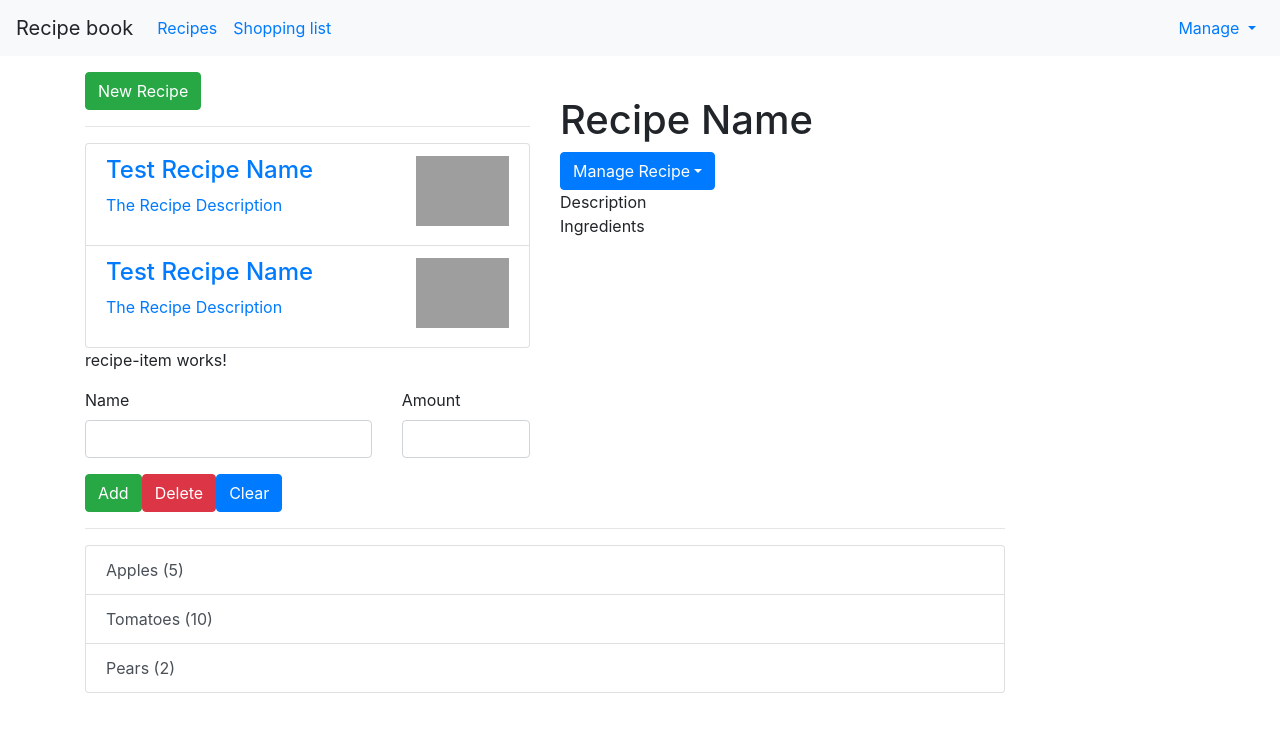
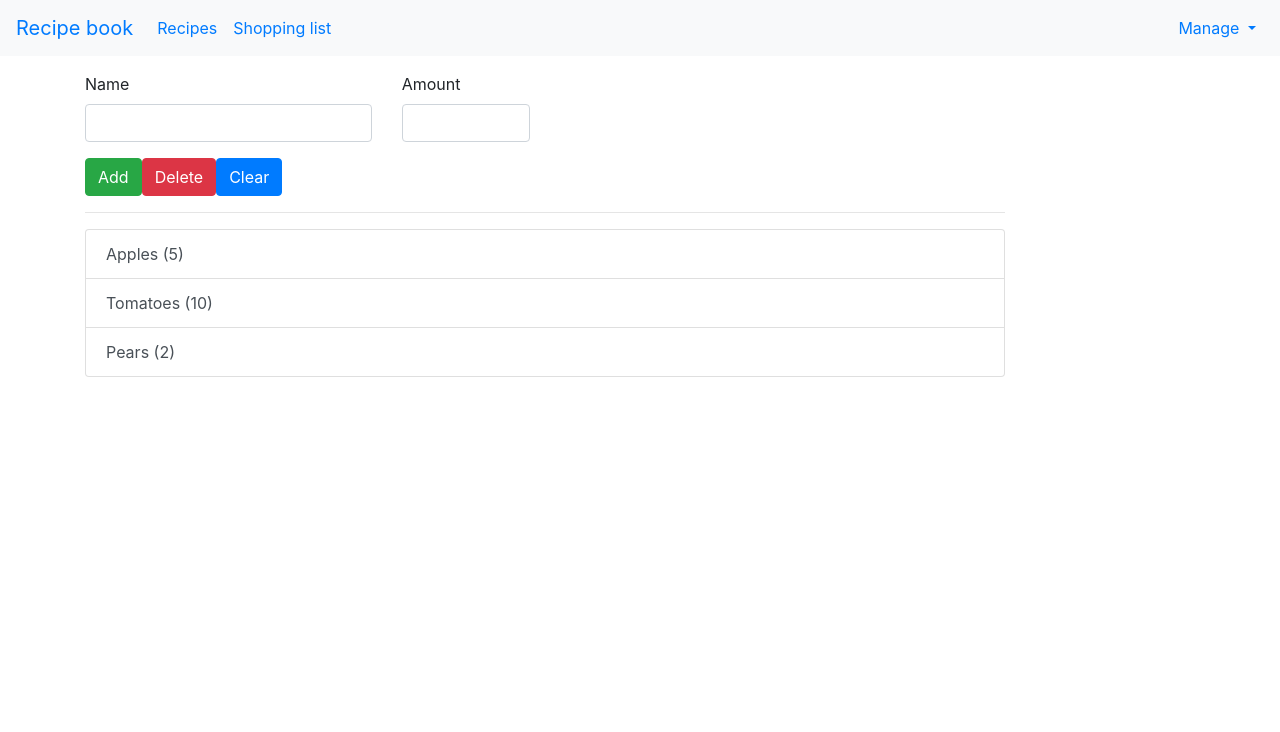
Before and after one commit to vortaxg/course-app, an Angular app: page /shopping-list in a window 1280 px wide. Shown: the top 732 px of the page. Built offline with nearby package versions, Linux system fonts and the light colour scheme; grey boxes are pictures that could not be loaded.

Commit message:
add dashboard.component and basic routing

```diff
--- a/package.json
+++ b/package.json
@@ -31,12 +31,12 @@
     "@angular/compiler-cli": "^4.3.6",
     "@angular/language-service": "^4.3.6",
     "@types/jasmine": "~2.5.54",
-    "@types/jasminewd2": "~2.0.2",
-    "@types/node": "~8.0.25",
+    "@types/jasminewd2": "~2.0.3",
+    "@types/node": "~8.0.26",
     "codelyzer": "~3.1.2",
     "jasmine-core": "~2.8.0",
     "jasmine-spec-reporter": "~4.2.1",
-    "karma": "~1.7.0",
+    "karma": "~1.7.1",
     "karma-chrome-launcher": "~2.2.0",
     "karma-cli": "~1.0.1",
     "karma-coverage-istanbul-reporter": "^1.3.0",
--- a/src/app/app.component.html
+++ b/src/app/app.component.html
@@ -2,8 +2,8 @@
 <div class="container">
   <div class="row">
     <div class="col-md-12">
-    <app-recipes></app-recipes>
-    <app-shopping-list></app-shopping-list>
+    <router-outlet></router-outlet>
+
     </div>
   </div>
 </div>
--- a/src/app/app.module.ts
+++ b/src/app/app.module.ts
@@ -1,6 +1,6 @@
 import { BrowserModule } from '@angular/platform-browser';
 import { NgModule } from '@angular/core';
-
+import { RouterModule, Routes } from '@angular/router';
 import { AppComponent } from './app.component';
 import { HeaderComponent } from './header/header.component';
 import { RecipesComponent } from './recipes/recipes.component';
@@ -9,6 +9,23 @@ import { RecipeDetailComponent } from './recipes/recipe-detail/recipe-detail.com
 import { RecipeItemComponent } from './recipes/recipe-list/recipe-item/recipe-item.component';
 import { ShoppingListComponent } from './shopping-list/shopping-list.component';
 import { ShoppingEditComponent } from './shopping-list/shopping-edit/shopping-edit.component';
+import { DashboardComponent } from './dashboard/dashboard.component';
+
+const appRoutes: Routes = [
+  {
+    path: '',
+    component: DashboardComponent
+  },
+  {
+    path: 'recipe',
+    component: RecipesComponent
+  },
+  {
+    path: 'shopping-list',
+    component: ShoppingListComponent
+  }
+
+];
 
 @NgModule({
   declarations: [
@@ -19,10 +36,14 @@ import { ShoppingEditComponent } from './shopping-list/shopping-edit/shopping-ed
     RecipeDetailComponent,
     RecipeItemComponent,
     ShoppingListComponent,
-    ShoppingEditComponent
+    ShoppingEditComponent,
+    DashboardComponent
   ],
   imports: [
-    BrowserModule
+    BrowserModule,
+    RouterModule.forRoot(
+      appRoutes
+    )
   ],
   providers: [],
   bootstrap: [AppComponent]
--- /dev/null
+++ b/src/app/dashboard/dashboard.component.ts
@@ -0,0 +1,17 @@
+import { Component, OnInit } from '@angular/core';
+
+@Component({
+  selector: 'app-dashboard',
+  template: `<app-recipes></app-recipes>
+            <app-shopping-list></app-shopping-list>`,
+
+  styleUrls: ['./dashboard.component.css']
+})
+export class DashboardComponent implements OnInit {
+
+  constructor() { }
+
+  ngOnInit() {
+  }
+
+}
--- a/src/app/header/header.component.html
+++ b/src/app/header/header.component.html
@@ -1,15 +1,17 @@
-<nav class="navbar bg-light navbar-expand-lg" style="margin-bottom: 16px;">
-  <a class="navbar-brand">Recipe book</a>
+<nav class="navbar bg-light navbar-expand-lg"
+  style="margin-bottom: 16px;">
+  <a class="navbar-brand"
+    routerLink="/">Recipe book</a>
   <div class="collapse navbar-collapse justify-content-between"
     id="navbarNav">
     <ul class="navbar-nav">
       <li class="nav-item active">
         <a class="nav-link"
-          href="#">Recipes</a>
+          routerLink="/recipe">Recipes</a>
       </li>
       <li class="nav-item">
         <a class="nav-link"
-          href="#">Shopping list</a>
+          routerLink="/shopping-list">Shopping list</a>
       </li>
     </ul>
     <ul class="navbar-nav">
```
Also changed, not shown: src/app/dashboard/dashboard.component.css (added).
